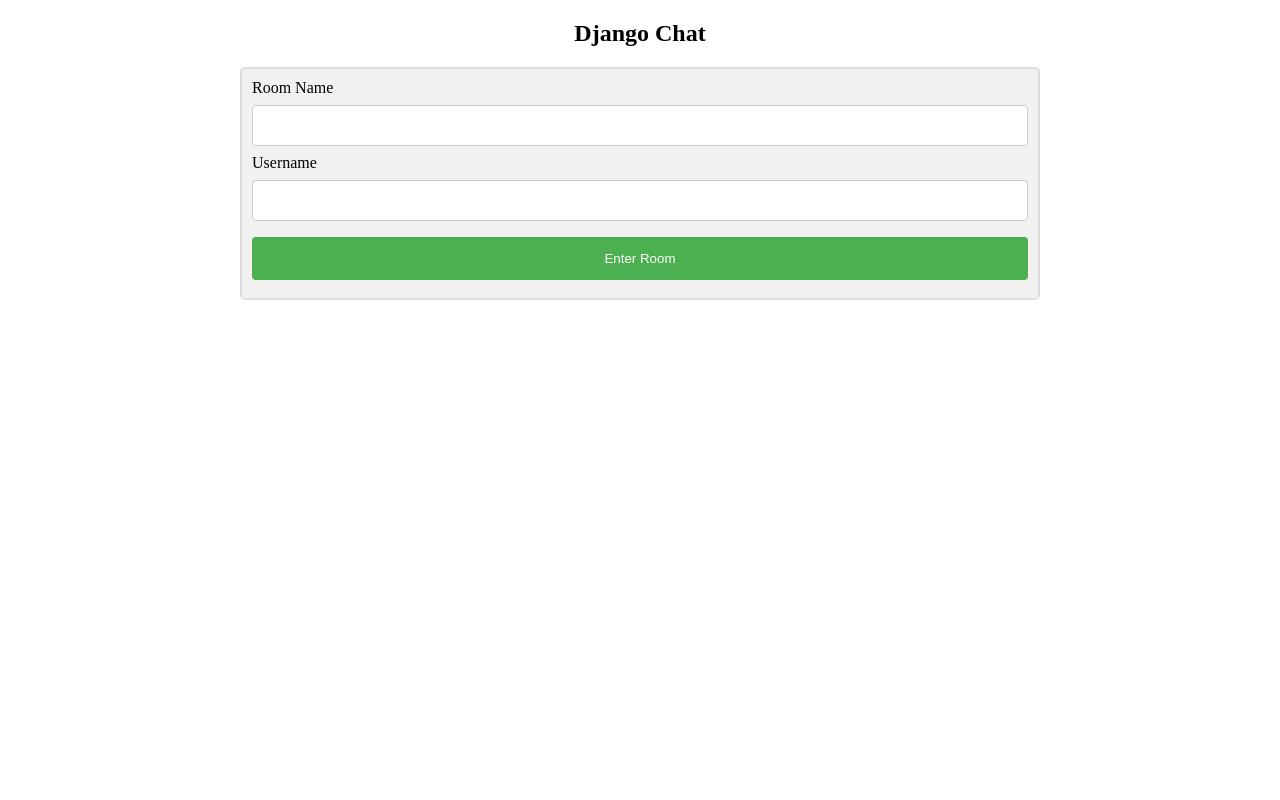
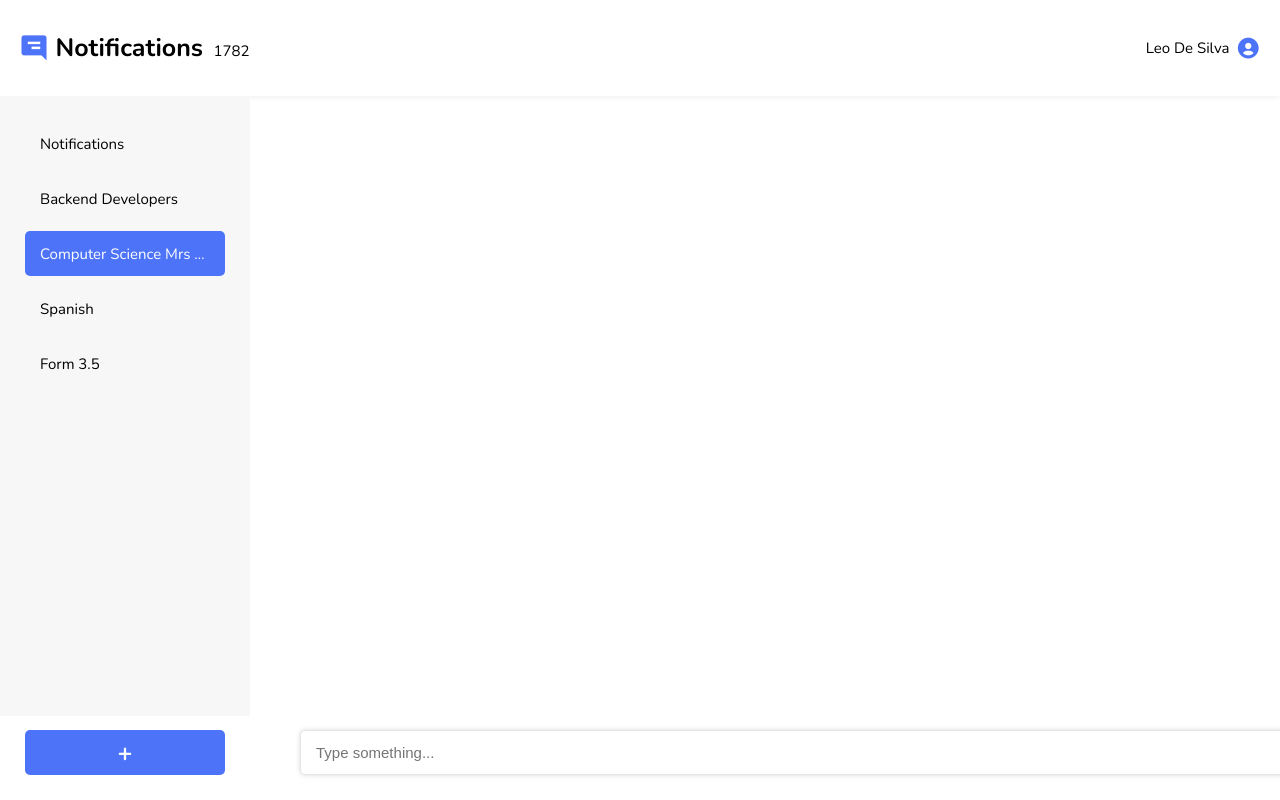
Before and after one commit to LeoDeSilva/Messager, a Django app: page / in a window 1280 px wide. Run offline with Django 3.2, Linux system fonts and the light colour scheme.

Commit message:
html redesign

```diff
--- a/chat/urls.py
+++ b/chat/urls.py
@@ -1,10 +1,20 @@
 from django.urls import path
 from . import views
 
+# urlpatterns = [
+#    path("",views.home,name="home"),
+#    path("test",views.test,name="test"),
+#    path("<str:room>/",views.room, name="room"),
+#    path("checkview", views.checkview, name="checkview"),
+#    path("send", views.send, name="send"),
+#    path("getMessages/<str:room>/",views.getMessages, name="getMessages"),
+# ]
+
 urlpatterns = [
-    path("",views.home,name="home"),
-    path("<str:room>/",views.room, name="room"),
+    path("", views.home, name="home"),
+    path("test", views.test, name="test"),
+    path("<str:room>/", views.room, name="room"),
     path("checkview", views.checkview, name="checkview"),
     path("send", views.send, name="send"),
-    path("getMessages/<str:room>/",views.getMessages, name="getMessages"),
+    path("getMessages/<str:room>/", views.getMessages, name="getMessages"),
 ]
--- a/chat/views.py
+++ b/chat/views.py
@@ -3,17 +3,28 @@
 from django.http import HttpResponse, JsonResponse
 
 # Create your views here.
+
+
+# def home(request):
+#    return render(request, "home.html")
+
 def home(request):
-    return render(request, "home.html")
+    return render(request, "messaging.html")
+
+
+def test(request):
+    return render(request, "index.html")
+
 
 def room(request, room):
     username = request.GET.get("username")
     room_details = Room.objects.get(name=room)
-    return render(request, "room.html",{
-        "username":username,
-        "room":room,
+    return render(request, "room.html", {
+        "username": username,
+        "room": room,
         "room_details": room_details,
     })
+
 
 def checkview(request):
     room = request.POST["room_name"]
@@ -26,12 +37,14 @@
     new_room.save()
     return redirect("/"+room+"/?username="+username)
 
+
 def send(request):
     message = request.POST["message"]
     username = request.POST["username"]
     room_id = request.POST["room_id"]
 
-    new_message = Message.objects.create(value=message,user=username,room=room_id)
+    new_message = Message.objects.create(
+        value=message, user=username, room=room_id)
     new_message.save()
 
     return HttpResponse("Message sent succsessfully")
@@ -40,4 +53,4 @@
 def getMessages(request, room):
     room_details = Room.objects.get(name=room)
     messages = Message.objects.filter(room=room_details.id)
-    return JsonResponse({"messages":list(messages.values())})
+    return JsonResponse({"messages": list(messages.values())})
--- a/chatapp/settings.py
+++ b/chatapp/settings.py
@@ -24,7 +24,7 @@
 SECRET_KEY = 'w*zx*%=!ez*3b0-v59+h!%(pzdro3__jv9lhc8^@+v24vc+n=r'
 
 # SECURITY WARNING: don't run with debug turned on in production!
-DEBUG = False
+DEBUG = True
 
 ALLOWED_HOSTS = []
 
--- /dev/null
+++ b/static/messaging.css
@@ -0,0 +1,209 @@
+@import url('https://fonts.googleapis.com/css2?family=Nunito:ital,wght@0,200;0,300;0,400;0,600;0,700;0,800;0,900;1,200;1,300;1,400;1,600;1,700;1,800;1,900&display=swap');
+
+:root{
+    --primary: #4D73F8;
+    --primary-font: 'Nunito', sans-serif;
+    --sidebar-bg: #F7F7F7;
+}
+
+body, html{
+    margin: 0;
+    padding: 0;
+    font-family: var(--primary-font);
+    height: 100%;
+    max-height: 100%;
+}
+
+.primary{color: var(--primary);}
+
+.overlay{
+    /*position: fixed;*/
+    width: 100%;
+    height: 100%;
+}
+
+heading{
+    display: flex;
+    height: 12%;
+    width: 100%;
+    box-shadow: 0 2px 5px 0 rgba(0, 0, 0, 0.05);
+    align-items: center;
+    justify-content: space-between;
+}
+
+input{
+    border: none;
+    outline: none;
+}
+
+.right{
+    position: relative;
+    display: flex;
+    align-items: center;
+    padding-right: 1.5vw;
+}
+
+.left{
+    display: flex;
+    align-items: center;
+    padding-left: 1.5vw;
+}
+
+.left span{
+    padding-left: .5vw;
+}
+
+.title{
+    font-size: 25px;
+    font-weight: bold;
+}
+
+.comment{
+    font-size: 30px;
+}
+
+.number{
+    font-size: 15px;
+    font-weight: light;
+}
+
+.user{
+    font-size: 25px;
+}
+
+.name{
+    padding-right: .5vw;
+    font-size: 15px;
+}
+
+.sidebar{
+    background-color: var(--sidebar-bg);
+    height:88%;
+    width: 250px;
+    min-width: 250px;
+}
+
+.room-list{
+    display: flex;
+    flex-direction: column;
+    align-items: center;
+    padding-top: 25px;
+}
+
+.room{
+    display:flex;
+    align-items: center;
+    height:45px;
+    width: 200px;
+    border-radius: 5px;
+    color:black;
+    margin-bottom: 10px;
+}
+
+.room span{
+    padding-left:15px;
+    font-size: 15px;
+    font-weight: 500;
+    width:165px;
+    white-space: nowrap;
+    overflow-x:hidden;
+    text-overflow:ellipsis;
+}
+
+.active{
+    background-color:var(--primary);
+    color:white;
+}
+
+.room-btn{
+    position: absolute;
+    bottom: 25px;
+    display: flex;
+    justify-content: center;
+    align-items: center;
+    background-color: var(--primary);
+    color: white;
+    font-size: 25px;
+    font-weight: bold;
+    height: 45px;
+    width: 200px;
+    border-radius: 5px;
+}
+
+.center{
+    display: flex;
+    height: 100%;
+    flex-direction: column;
+    align-items: center;
+}
+
+.message-form{
+    position: fixed;
+    display: flex;
+    bottom: 25px;
+    left: 300px;
+}
+
+.message-input{
+    width: 1100px;
+    height: 45px;
+    box-shadow: 0px 0px 5px 0px rgba(0,0,0,0.15);
+    border-radius: 5px 0px 0px 5px;
+    border: 1px solid #E5E5E5;
+    font-size: 15px;
+    box-sizing: border-box;
+    padding-left: 15px;
+}
+
+.send-message{
+    display: flex;
+    width: 45px;
+    height: 45px;
+    border-radius: 0px 5px 5px 0px;
+    align-items: center;
+    justify-content: center;
+    background-color: var(--primary);
+    color: white;
+    font-size: 25px;
+    font-weight: bold;
+}
+
+.messages{
+    height: 100%;
+    overflow-y: scroll;
+}
+
+.split{
+    display: flex;
+    height: 88%;
+}
+
+.messages{
+    padding-left: 25px;
+    width: 100%;
+    height: 88%;
+}
+
+.message-container {
+    margin-top: 25px;
+    max-width: 70%;
+}
+
+.message-header{
+    display: flex;
+    align-items: center;
+}
+
+.message-profile{
+    color: #BEBEBE;
+    font-size: 25px;
+}
+
+.message-name{
+    font-weight: bold;
+    margin-left: 10px;
+}
+
+.message-body{
+    margin-left: 35px;
+}
--- /dev/null
+++ b/templates/messaging.html
@@ -0,0 +1,62 @@
+{% load static %}
+<!DOCTYPE html>
+<html>
+
+<head>
+	<title>Messaging</title>
+	<link href="https://unpkg.com/boxicons@2.0.9/css/boxicons.min.css" rel="stylesheet" />
+	<link rel="stylesheet" href="{% static 'messaging.css' %}" />
+</head>
+
+<body>
+	<div class="overlay">
+
+		<heading class="heading">
+			<div class="left">
+				<i class="bx bxs-comment-detail primary bx-flip-horizontal comment"></i>
+				<div>
+					<span class="title">Notifications</span>
+					<span id="room_id" class="number">1782</span>
+				</div>
+			</div>
+
+			<div class="right">
+				<span class="name">Leo De Silva</span>
+				<i class="bx bxs-user-circle primary user"></i>
+			</div>
+		</heading>
+
+		<div class="split">
+			<div class="sidebar">
+				<div class="center">
+					<div class="room-list">
+						<div class="room "><span>Notifications</span></div>
+						<div class="room"><span>Backend Developers</span></div>
+						<div class="room active"><span>Computer Science Mrs Gudgin</span></div>
+						<div class="room"><span>Spanish</span></div>
+						<div class="room"><span>Form 3.5</span></div>
+					</div>
+
+					<div class="room-btn">
+						<span>+</span>
+					</div>
+				</div>
+			</div>
+
+			<div class="messages"></div>
+
+
+		</div>
+		<div class="message-form">
+			<input class="message-input" placeholder="Type something..."></input>
+			<div class="send-message">+</div>
+		</div>
+
+
+
+	</div>
+
+
+</body>
+
+</html>
```
Also changed, not shown: static/messaging-room.css (added, +67 -0 lines), static/styles.css (added, +10 -0 lines), templates/index.html (added, +21 -0 lines), templates/messaging-room.html (added, +21 -0 lines), templates/room.html (+2 -21 lines), db.sqlite3.
